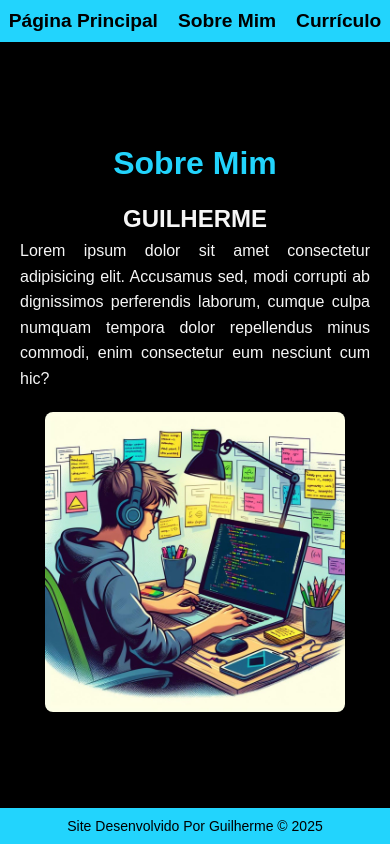
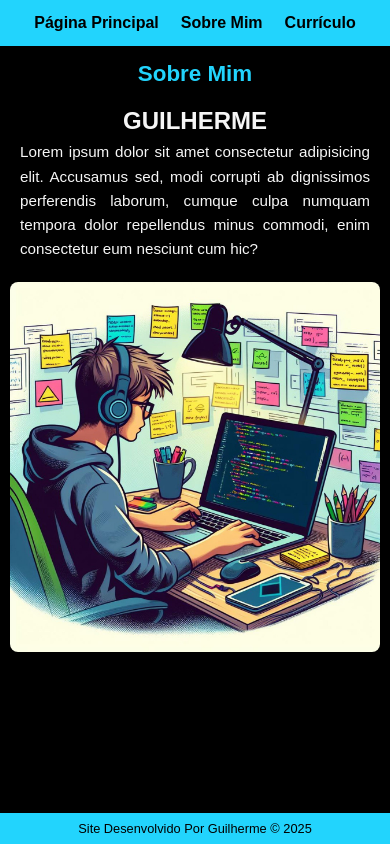
Before and after one commit to Galen986/Portfolio2, a plain HTML site: page index.html in a window 390 px wide. Drawn offline with Linux system fonts and the light colour scheme; a script that the page names is missing.

Commit message:
Atualizar o estilos.css

```diff
--- a/styles/estilos.css
+++ b/styles/estilos.css
@@ -27,6 +27,7 @@ body {
     display: flex;
     justify-content: center;
     gap: 20px;
+    flex-wrap: wrap; /* Permite que o menu quebre em telas pequenas */
 }
 
 .menu-link {
@@ -35,6 +36,7 @@ body {
     color: black;
     text-decoration: none;
     transition: color 0.3s ease;
+    padding: 6px 10px;
 }
 
 .menu-link:hover {
@@ -53,15 +55,22 @@ body {
 
 .apresentacao-conteudo {
     flex: 1;
+    min-width: 250px;
     max-width: 600px;
     text-align: center;
     line-height: 1.6;
 }
 
+/* Imagem Responsiva */
 .apresentacao-imagem {
     flex: 1;
+    width: 100%;
     max-width: 300px;
+    min-width: 180px;
     border-radius: 8px;
+    height: auto; /* Mantém a proporção */
+    display: block;
+    margin: 0 auto;
 }
 
 /* Títulos e Texto */
@@ -75,6 +84,7 @@ body {
     font-size: 1rem;
     text-align: justify;
     color: #f6f6f6;
+    padding: 0 10px;
 }
 
 /* Rodapé */
@@ -84,4 +94,39 @@ body {
     text-align: center;
     padding: 10px;
     font-size: 0.875rem;
+    width: 100%;
+    margin-top: auto;
 }
+
+/* Responsividade */
+/* Tablets e telas menores */
+@media (max-width: 900px) {
+    .apresentacao {
+        flex-direction: column;
+        padding: 10px;
+    }
+    .apresentacao-conteudo, .apresentacao-imagem {
+        max-width: 100%;
+    }
+}
+
+/* Celulares */
+@media (max-width: 600px) {
+    .cabecalho-menu {
+        gap: 10px;
+    }
+    .menu-link {
+        font-size: 1rem;
+        padding: 4px 6px;
+    }
+    .apresentacao-titulo {
+        font-size: 1.4rem;
+    }
+    .conteudo-texto1 {
+        font-size: 0.95rem;
+    }
+    .rodape {
+        font-size: 0.8rem;
+        padding: 8px;
+    }
+}
```
